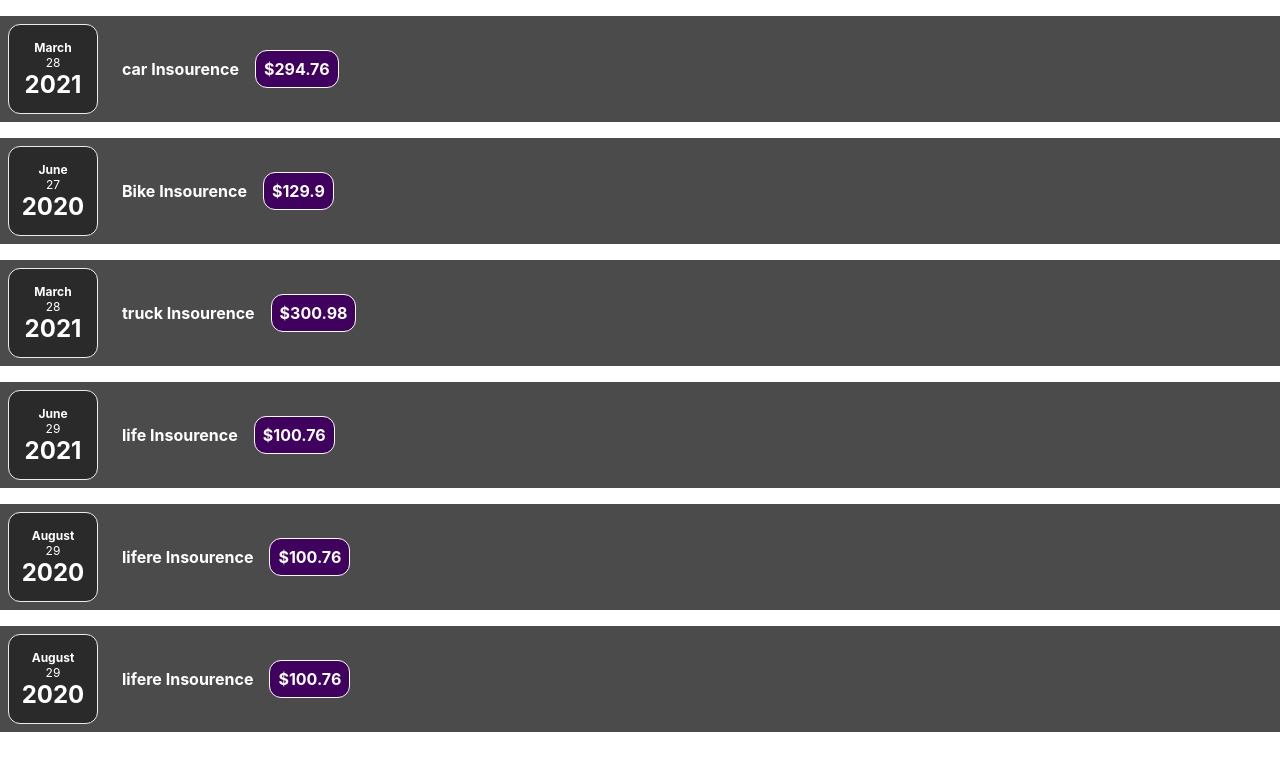
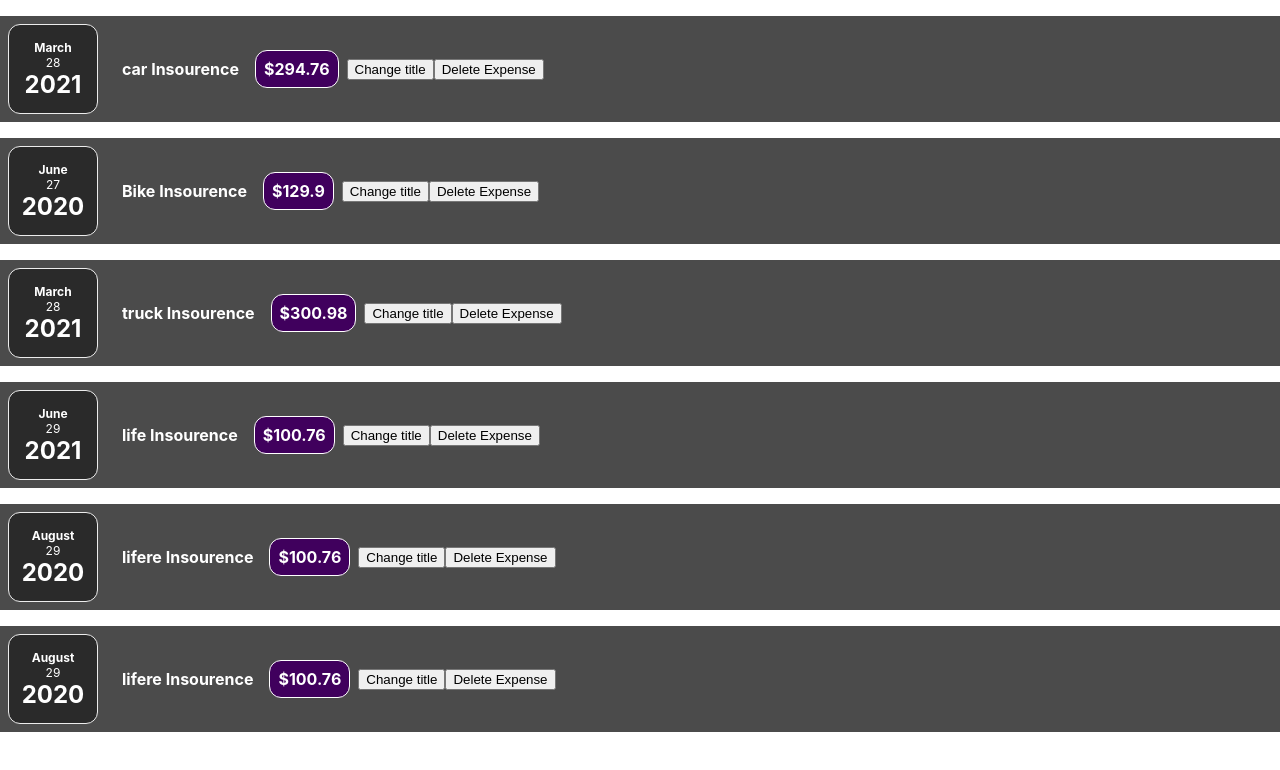
Before and after one commit to 99himesh/react, a React (Create React App) app: page / in a window 1280 px wide. Shown: the top 770 px of the page. Built offline with nearby package versions, Linux system fonts and the light colour scheme.

Commit message:
task 2 (aduancereact)

```diff
--- a/src/App.js
+++ b/src/App.js
@@ -11,7 +11,7 @@ const App=()=> {
        { Date:new Date(2020,7,29), Title:'lifere Insourence',Amount:100.76,LocationOfExpenditure:'noida'}
       ];
   return (
-    <card>
+    <card >
  { expense.map((item)=>
   <ExpenseItem
   title={item.Title}
--- a/src/component/UI/card.js
+++ b/src/component/UI/card.js
@@ -3,7 +3,7 @@ import './card.css';
  const card=(props)=>{
 
     const classes="card "+props.className;
-    return <div className="card">{props.children}</div>
+    return <div className={classes}>{props.children}</div>
 }
 
 export default card;
--- a/src/component/expenses/ExpenceDate.js
+++ b/src/component/expenses/ExpenceDate.js
@@ -14,5 +14,4 @@ const ExpenseDate=(props)=>{
             </div>
     );
 }
-
 export default ExpenseDate;
--- a/src/component/expenses/expenseitem.js
+++ b/src/component/expenses/expenseitem.js
@@ -1,18 +1,21 @@
-import './Expenseitem.css'
-
-
+import './Expenseitem.css';
 import ExpenseDate from './ExpenceDate';
-import ExpenseDetails from './ExpenseDetails';
+import ExpenseDetails from './expenses';
 import card from '../UI/card'
 const ExpenseItem=(props)=>{
 
+    const DeleteExpense=()=>{
+        console.log('delete ');
+    }
+    const clickedhandler=()=>{
+        console.log('clicked!!!');
+    }
     return  (
-          <card className='expense-item'>
+          <card className='expense-item' >
             <ExpenseDate  date={props.date}></ExpenseDate>
             <ExpenseDetails title = {props.title}  amount = {props.amount}/>
-            {/* <div className='expense-item__description'>
-            <div>{props.LocationOfExpenditure}</div>
-            </div> */}
+           <button onClick={clickedhandler}>Change title</button>
+           <button onClick={DeleteExpense}>Delete Expense</button>
         </card>
     );
 }
```
Also changed, not shown: src/component/expenses/expenses.js (renamed from src/component/expenses/ExpenseDetails.js).
